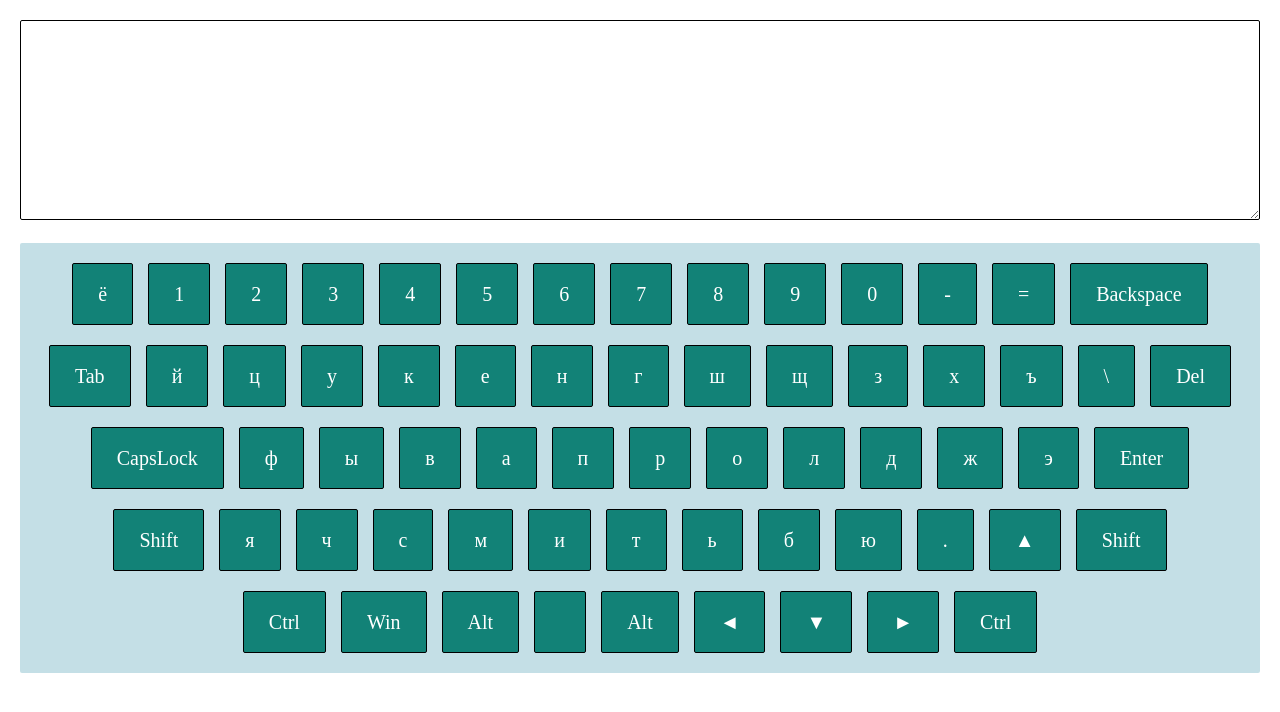
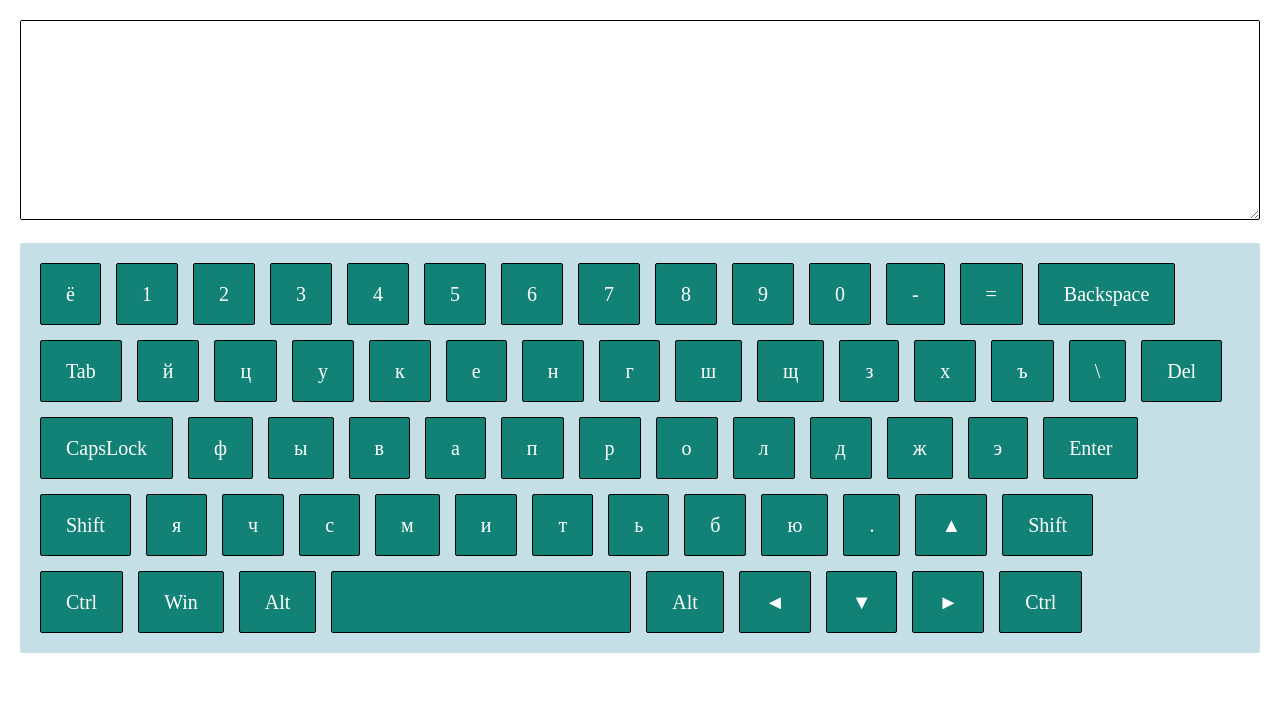
Before and after one commit to klekwedge/virtual-keyboard, a plain HTML site: page virtual-keyboard/index.html in a window 1280 px wide. Drawn offline with Linux system fonts and the light colour scheme.

Commit message:
fix: resize the keyboard

```diff
--- a/virtual-keyboard/styles/style.scss
+++ b/virtual-keyboard/styles/style.scss
@@ -70,19 +70,19 @@ textarea {
   display: flex;
   flex-wrap: wrap;
   flex-direction: column;
-  justify-content: center;
-  margin: 0 auto;
-  gap: 20px 20px;
+  // justify-content: center;
+  // margin: 0 auto;
+  gap: 15px 15px;
   background-color: #c4dfe6;
-  padding: 20px 0px;
+  padding: 20px 20px;
   border-radius: 2px;
 }
 
 .keyboard__row {
   display: flex;
   flex-wrap: wrap;
-  justify-content: center;
-  margin: 0 auto;
+  // justify-content: center;
+  // margin: 0 auto;
   gap: 15px 15px;
 }
 
@@ -105,3 +105,11 @@ textarea {
     transform: scale(0.9);
   }
 }
+
+.Space {
+  min-width: 300px;
+}
+
+.ShiftLeft {
+  // min-width: 230px;
+}
```
Also changed, not shown: virtual-keyboard/styles/style.css.
